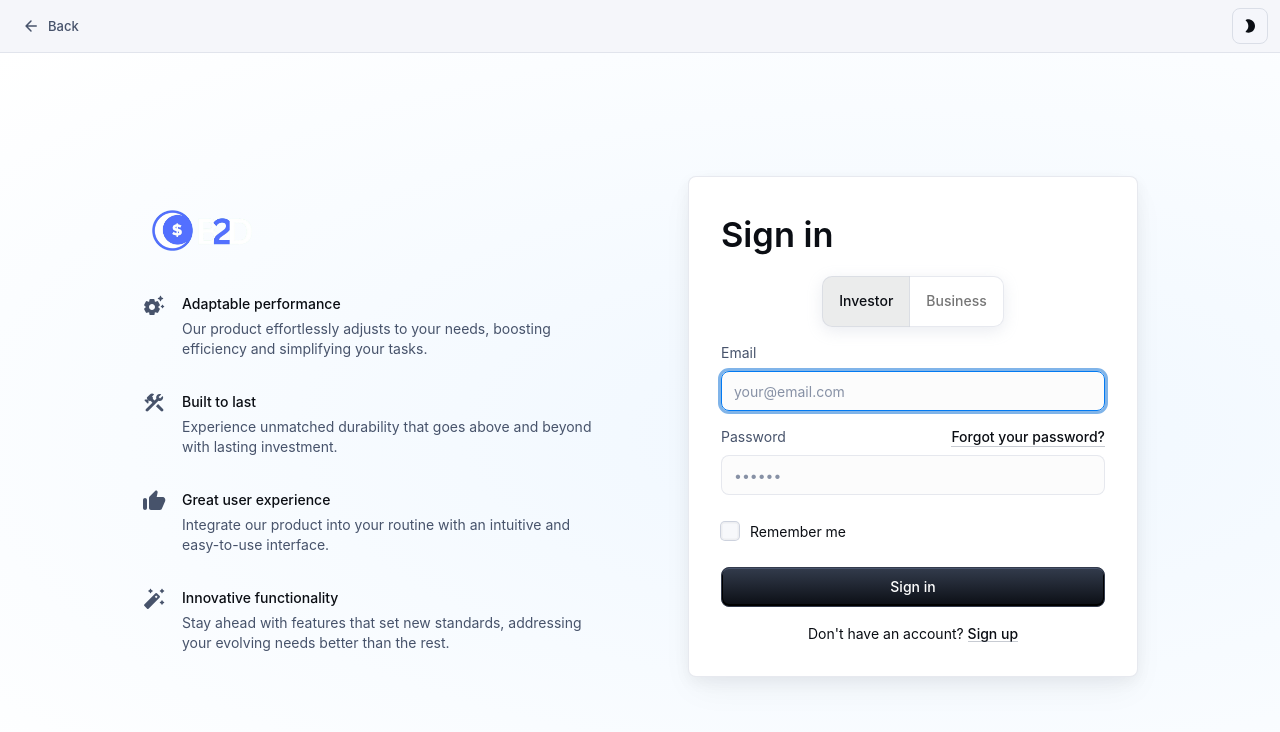
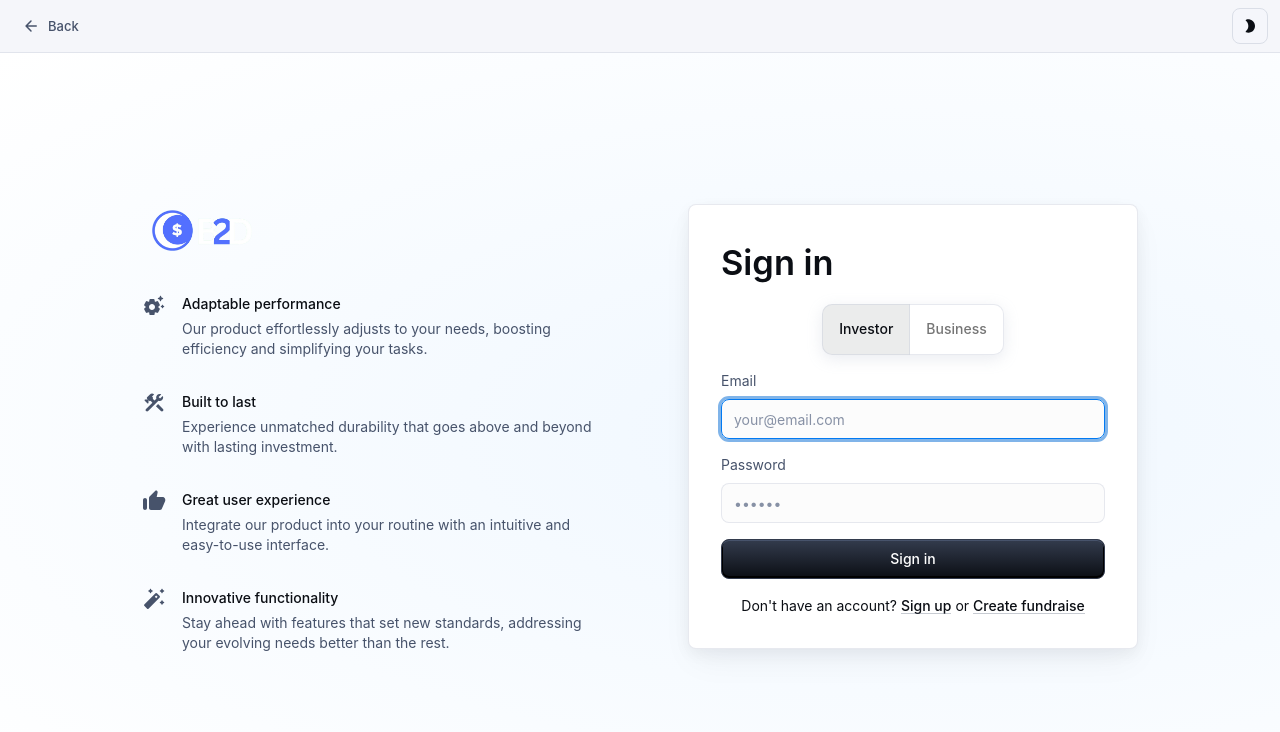
Before and after one commit to Kongkawee/B2D-Ventures, a React (Vite) app in the folder frontend/: page /sin in a window 1280 px wide. Shown: the top 732 px of the page. Built offline with nearby package versions, Linux system fonts and the light colour scheme; no server answers.

Commit message:
Delete useless comments

```diff
--- a/frontend/src/pages/sign-in-page/SignIn.jsx
+++ b/frontend/src/pages/sign-in-page/SignIn.jsx
@@ -8,7 +8,7 @@ import Content from './Content';
 import TemplateFrame from './TemplateFrame';
 
 export default function SignIn() {
-  const [mode, setMode] = useState('light');
+  const [mode, setMode] = useState('dark');
   const [showCustomTheme, setShowCustomTheme] = useState(true);
   const defaultTheme = createTheme({ palette: { mode } });
   const SignInSideTheme = createTheme(getSignInSideTheme(mode));
--- a/frontend/src/pages/sign-in-page/SignInCard.jsx
+++ b/frontend/src/pages/sign-in-page/SignInCard.jsx
@@ -94,7 +94,7 @@ export default function SignInCard() {
     if (validateInputs()) {
       const data = new FormData(event.currentTarget);
       const formData = {
-        username: data.get("email"), // Ensure 'username' corresponds to the backend's expected field
+        username: data.get("email"),
         password: data.get("password"),
         type: loginType,
       };
@@ -171,14 +171,14 @@ export default function SignInCard() {
         <FormControl>
           <Box sx={{ display: "flex", justifyContent: "space-between" }}>
             <FormLabel htmlFor="password">Password</FormLabel>
-            <Link
+            {/* <Link
               component="button"
               onClick={handleClickOpen}
               variant="body2"
               sx={{ alignSelf: "baseline" }}
             >
               Forgot your password?
-            </Link>
+            </Link> */}
           </Box>
           <TextField
             error={passwordError}
@@ -193,10 +193,10 @@ export default function SignInCard() {
             color={passwordError ? "error" : "primary"}
           />
         </FormControl>
-        <FormControlLabel
+        {/* <FormControlLabel
           control={<Checkbox value="remember" color="primary" />}
           label="Remember me"
-        />
+        /> */}
         <ForgotPassword open={open} handleClose={handleClose} />
         <Button id="sign-in-button" type="submit" fullWidth variant="contained">
           Sign in
@@ -208,6 +208,12 @@ export default function SignInCard() {
               Sign up
             </Link>
           </span>
+          {" "}or{" "}
+          <span>
+            <Link href="/bus-reg" variant="body2">
+              Create fundraise
+            </Link>
+          </span>
         </Typography>
       </Box>
     </Card>
--- a/frontend/src/pages/sign-up-page/SignUp.jsx
+++ b/frontend/src/pages/sign-up-page/SignUp.jsx
@@ -71,7 +71,7 @@ export default function SignUp() {
   const [nameErrorMessage, setNameErrorMessage] = useState("");
   const [phoneError, setPhoneError] = useState(false);
   const [phoneErrorMessage, setPhoneErrorMessage] = useState("");
-  const [profilePicture, setProfilePicture] = useState(null); // New state for profile picture
+  const [profilePicture, setProfilePicture] = useState(null);
 
   useEffect(() => {
     const savedMode = localStorage.getItem("themeMode");
@@ -168,7 +168,7 @@ export default function SignUp() {
     event.preventDefault();
     if (validateInputs()) {
       const formData = new FormData();
-      formData.append("username", document.getElementById("email").value); // Assuming username is email
+      formData.append("username", document.getElementById("email").value);
       formData.append("firstName", document.getElementById("firstname").value);
       formData.append("lastName", document.getElementById("lastname").value);
       formData.append("phoneNumber", document.getElementById("phonenumber").value);
```
